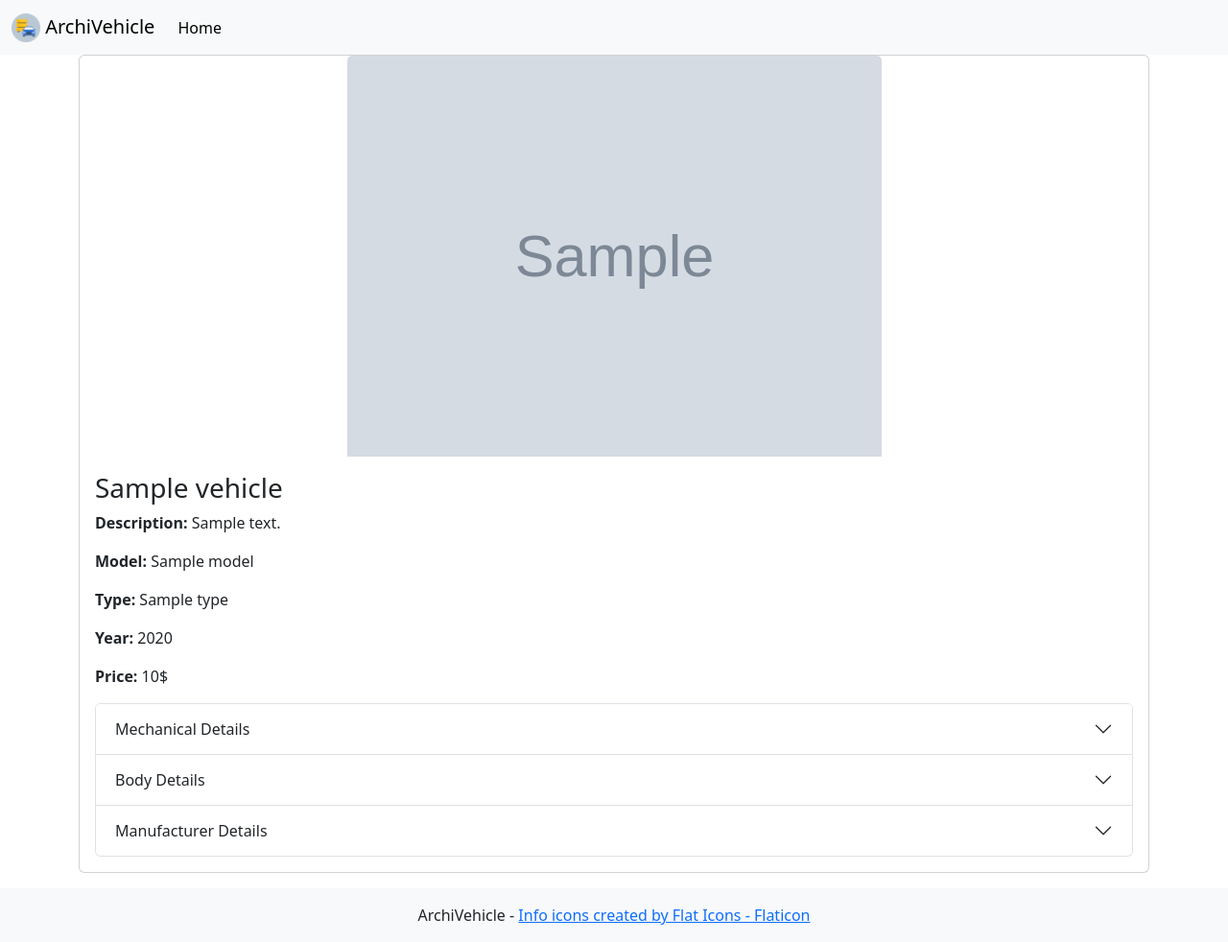
After one commit to Tensa53/archivehicle, a Flask app: template templates/vehicle.html in a window 1280 px wide. The commit adds this page. Shown: the whole page at 96% size. Run offline with Flask 3, Linux system fonts and the light colour scheme; the template is opened without the code that fills it: most values are stand-ins (such as "Sample title", 1, 10 or a date in 2020); grey boxes marked "Sample" are stand-in pictures.

Commit message:
Defined initial vehicle page

```diff
--- a/app.py
+++ b/app.py
@@ -1,4 +1,5 @@
-from flask import Flask, render_template
+from bson import ObjectId
+from flask import Flask, render_template, request, redirect
 from pymongo import MongoClient
 
 app = Flask(__name__)
@@ -11,6 +12,8 @@ db = client.archiVehicle
 
 # This is a collection
 vehicles_col = db.vehicle
+manufacturers_col = db.manufacturer
+
 
 @app.route('/', methods=['GET', 'POST'])
 def index():
@@ -18,5 +21,13 @@ def index():
     return render_template('index.html', vehicles=vehicles_twenty)
 
 
+@app.route("/show_single_vehicle", methods=['POST'])
+def show_single_vehicle():
+    vehicle_id = request.form['vehicle_id']
+    vehicle = vehicles_col.find_one({'_id': ObjectId(vehicle_id)})
+    manufacturer = manufacturers_col.find_one({'_id': vehicle['manufacturer_id']})
+    return render_template('vehicle.html', vehicle=vehicle, manufacturer=manufacturer)
+
+
 if __name__ == '__main__':
     app.run()
--- /dev/null
+++ b/templates/vehicle.html
@@ -0,0 +1,93 @@
+{% extends 'base.html' %}
+
+{% block content %}
+
+<div class="container">
+
+    <div class="card mb-3">
+
+        <img src="{{ vehicle['image'] }}" class="card-img-top mx-auto d-block" alt="vehicle image" style="max-width: 50%">
+
+        <div class="card-body">
+
+            <h3 class="card-title">{{ vehicle['name'] }}</h3>
+            <p class="card-text"> <b>Description: </b> {{ vehicle['description'] }} </p>
+            <p class="card-text"> <b>Model: </b> {{ vehicle['model'] }} </p>
+            <p class="card-text"> <b>Type: </b> {{ vehicle['type'] }} </p>
+            <p class="card-text"> <b>Year: </b> {{ vehicle['year'] }} </p>
+            <p class="card-text"> <b>Price: </b> {{ vehicle['price'] }}$ </p>
+
+        <div class="accordion">
+
+            <div class="accordion-item">
+            <h2 class="accordion-header">
+                <button class="accordion-button collapsed" type="button" data-bs-toggle="collapse" data-bs-target="#collapseOne"
+                        aria-expanded="false" aria-controls="collapseOne">
+                    Mechanical Details
+                </button>
+            </h2>
+            <div id="collapseOne" class="accordion-collapse collapse" data-bs-parent="#accordionExample">
+                <div class="accordion-body">
+                    {% if vehicle['mechanical_details'] %}
+                        <p> <b>Engine:</b> {{ vehicle['mechanical_details']['engine'] }} </p>
+                        <p> <b>Cylinders:</b> {{ vehicle['mechanical_details']['cylinders'] }} </p>
+                        <p> <b>Fuel:</b> {{ vehicle['mechanical_details']['fuel'] }} </p>
+                        <p> <b>Mileage:</b> {{ vehicle['mechanical_details']['mileage'] }} </p>
+                        <p> <b>Transmission:</b> {{ vehicle['mechanical_details']['transmission'] }} </p>
+                        <p> <b>Drivetrain:</b> {{ vehicle['mechanical_details']['drivetrain'] }} </p>
+                    {% else %}
+                        <p> There are no mechanical details for this vehicle </p>
+                    {% endif %}
+                </div>
+            </div>
+            </div>
+
+            <div class="accordion-item">
+            <h2 class="accordion-header">
+                <button class="accordion-button collapsed" type="button" data-bs-toggle="collapse" data-bs-target="#collapseTwo"
+                        aria-expanded="false" aria-controls="collapseTwo">
+                    Body Details
+                </button>
+            </h2>
+            <div id="collapseTwo" class="accordion-collapse collapse" data-bs-parent="#accordionExample">
+                <div class="accordion-body">
+                    {% if vehicle['body_details'] %}
+                        <p> <b>Trim:</b> {{ vehicle['body_details']['trim'] }} </p>
+                        <p> <b>Chassis:</b> {{ vehicle['body_details']['chassis'] }} </p>
+                        <p> <b>Doors:</b> {{ vehicle['body_details']['doors'] }} </p>
+                        <p> <b>Exterior Color:</b> {{ vehicle['body_details']['exterior_color'] }} </p>
+                        <p> <b>Interior Color:</b> {{ vehicle['body_details']['interior_color'] }} </p>
+                    {% else %}
+                        <p> There are no body details for this vehicle </p>
+                    {% endif %}
+                </div>
+            </div>
+            </div>
+
+            <div class="accordion-item">
+            <h2 class="accordion-header">
+                <button class="accordion-button collapsed" type="button" data-bs-toggle="collapse" data-bs-target="#collapseThree"
+                        aria-expanded="false" aria-controls="collapseThree">
+                    Manufacturer Details
+                </button>
+            </h2>
+            <div id="collapseThree" class="accordion-collapse collapse" data-bs-parent="#accordionExample">
+                <div class="accordion-body">
+                        <p> <b>Name:</b> {{ manufacturer['name'] }} </p>
+                        <p> <b>Country:</b> {{ manufacturer['country'] }} </p>
+                        <p> <b>Foundation Year:</b> {{ manufacturer['year'] }} </p>
+                        <p> <b>Founder:</b> {{ manufacturer['founder'] }} </p>
+                        <p> <b>Description:</b> {{ manufacturer['description'] }} </p>
+                </div>
+            </div>
+            </div>
+
+        </div>
+
+        </div>
+
+    </div>
+
+</div>
+
+{% endblock %}
```
Also changed, not shown: templates/index.html (+5 -2 lines).
